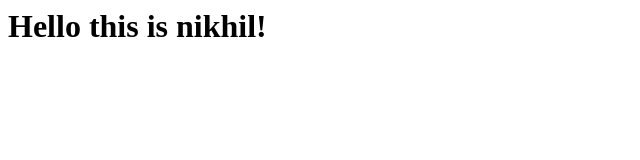
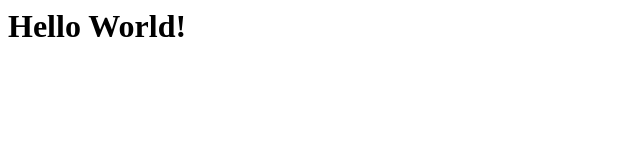
Before and after one commit to DeekshithSN/helm, a plain HTML site: page app/index.html in a window 1280 px wide. Shown: the whole page, without its empty margins (0-640 px from the left). Drawn offline with Linux system fonts and the light colour scheme.

Commit message:
Update index.html

```diff
--- a/app/index.html
+++ b/app/index.html
@@ -1 +1 @@
-<h1>Hello this is nikhil!</h1>
+<h1>Hello World!</h1>
```
